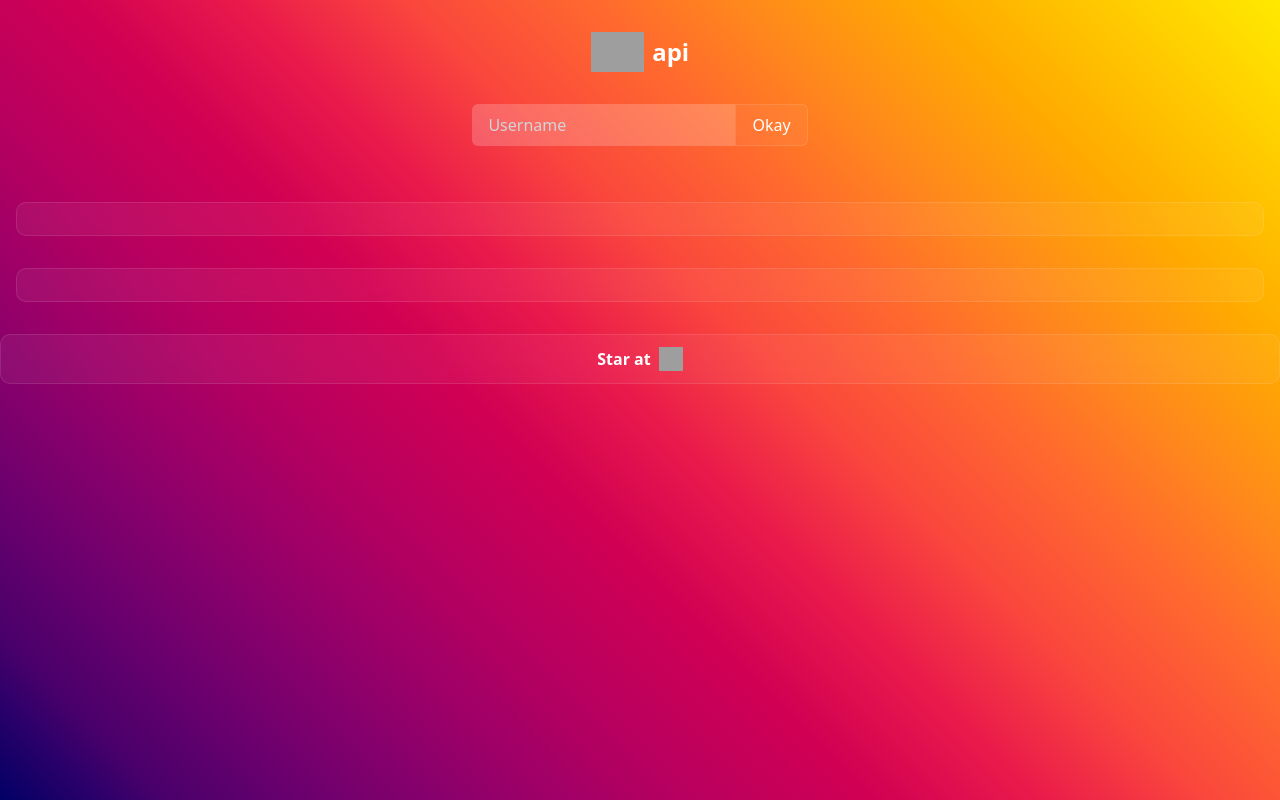
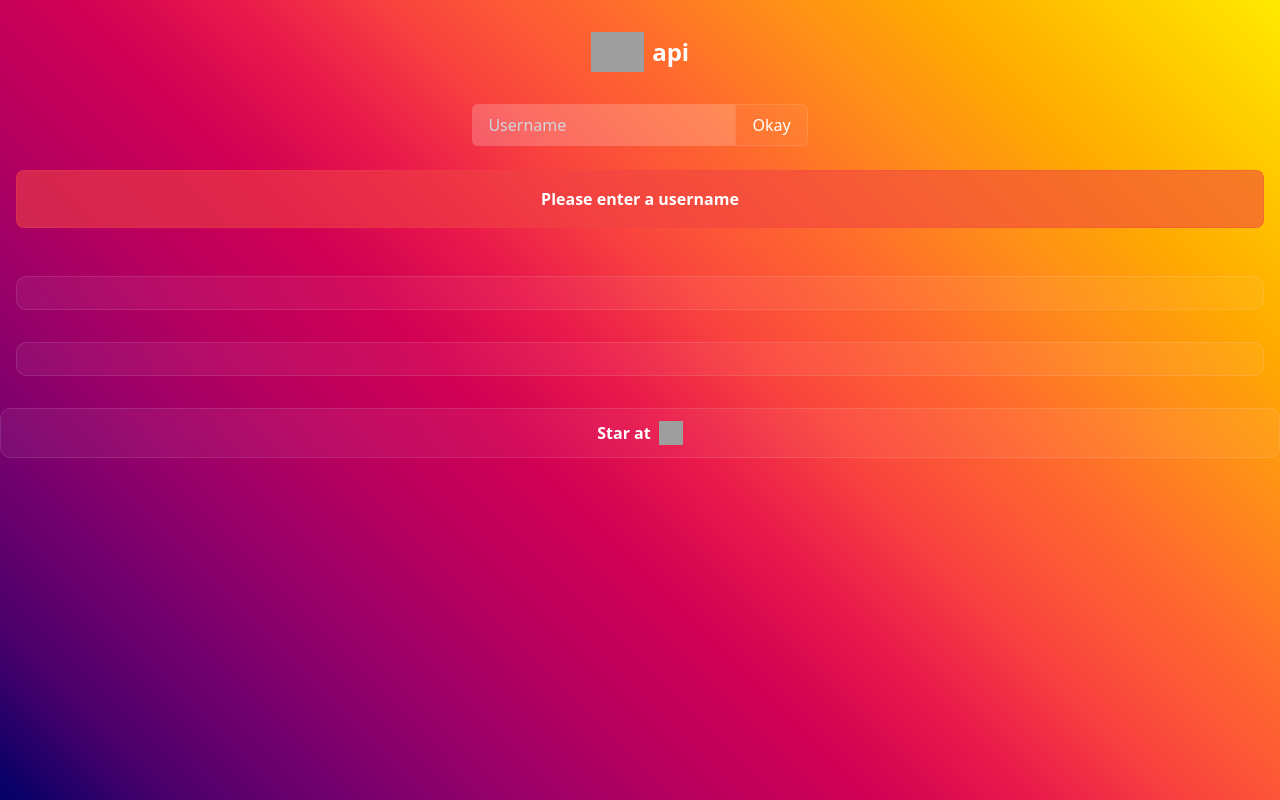
Before and after one commit to faisal-shohag/leetcode_api, a website: page public/index.html in a window 1280 px wide. Both pictures are taken after a click on the button "Okay". Drawn offline with nearby package versions, Linux system fonts and the light colour scheme; no server answers; grey boxes are pictures that could not be loaded.

Commit message:
added error message

```diff
--- a/public/index.html
+++ b/public/index.html
@@ -64,6 +64,22 @@
         .level-2 { background-color: #006d32; }
         .level-3 { background-color: #26a641; }
         .level-4 { background-color: #39d353; }
+
+
+        .error-message {
+            background: rgba(239, 68, 68, 0.569);
+            border: 1px solid rgba(239, 68, 68, 0.3);
+            padding: 1rem;
+            border-radius: 0.5rem;
+            text-align: center;
+            margin: 1rem 0;
+            animation: fadeIn 0.3s ease-in-out;
+        }
+
+        @keyframes fadeIn {
+            from { transform: translateY(-10px); }
+            to { transform: translateY(0); }
+        }
     </style>
 </head>
 <body class="bg-gradient text-white min-h-screen">
@@ -73,13 +89,18 @@
             <input type="text" id="username" placeholder="Username" class="bg-white bg-opacity-20 text-white px-4 py-2 rounded-l-md focus:outline-none focus:ring-0 focus:ring-none placeholder-gray-300">
             <button onclick="fetchUserStats()" class="glass-2 text-white px-4 py-2 rounded-r-md hover:bg-opacity-90 transition-colors">Okay</button>
         </div>
+        <div id="errorMessage" class="hidden"></div>
         <div id="userStats" class="grid grid-cols-1 md:grid-cols-3 gap-6 mb-8"></div>
         <div id="heatmap" class="mb-8 glassmorphism p-4">
 
-            <div id="heatmapChart"></div>
+            <div id="heatmapChart">
+                <div class="text-center font-semibold">
+                    LeetCode api with recentSubmissions and submissionCalendar!
+                </div>
+                     </div>
         </div>
         <div id="recentSubmissions" class="glassmorphism p-4">
-
+            <div class="text-center">https://leetcode-api-faisalshohag.vercel.app/<strong>username</strong></div>
         </div>
         <div id="loadingSpinner" class="fixed top-0 left-0 w-full h-full flex items-center justify-center bg-black bg-opacity-50 z-50 hidden">
             <div class="spinner"></div>
@@ -94,20 +115,61 @@
     <script>
         async function fetchUserStats() {
             const username = document.getElementById('username').value;
+            const errorDiv = document.getElementById('errorMessage');
+            const userStatsDiv = document.getElementById('userStats');
+            const heatmapDiv = document.getElementById('heatmap');
+            const recentSubmissionsDiv = document.getElementById('recentSubmissions');
+
+            // Reset previous content and errors
+            errorDiv.classList.add('hidden');
+            errorDiv.innerHTML = '';
+            userStatsDiv.innerHTML = '';
+            heatmapDiv.innerHTML = '';
+            recentSubmissionsDiv.innerHTML = '';
+
+            if (!username.trim()) {
+                showError('Please enter a username');
+                return;
+            }
+
             document.getElementById('loadingSpinner').classList.remove('hidden');
+
             try {
                 const response = await fetch(`https://leetcode-api-faisalshohag.vercel.app/${username}`);
                 const data = await response.json();
+
+                // Check if the response contains errors
+                if (data.errors && data.errors.length > 0) {
+                    // Check if the error is about user not existing
+                    if (data.errors.some(error => error.message.includes("user does not exist"))) {
+                        showError(`User "${username}" does not exist`);
+                    } else {
+                        showError('An error occurred while fetching user data');
+                    }
+                    return;
+                }
+
+                // If no errors, proceed with displaying the data
                 displayUserStats(data);
                 createHeatmap(data.submissionCalendar);
                 displayRecentSubmissions(data.recentSubmissions);
             } catch (error) {
+                showError('Failed to fetch user data. Please try again later.');
                 console.error('Error fetching user stats:', error);
             } finally {
                 document.getElementById('loadingSpinner').classList.add('hidden');
             }
         }
 
+        function showError(message) {
+            const errorDiv = document.getElementById('errorMessage');
+            errorDiv.innerHTML = `
+                <div class="error-message">
+                    <p class="text-white font-semibold">${message}</p>
+                </div>
+            `;
+            errorDiv.classList.remove('hidden');
+        }
         function displayUserStats(data) {
             // Previous displayUserStats code remains the same
             const statsHtml = `
```
